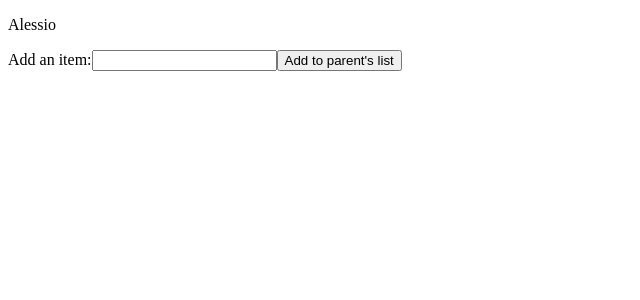
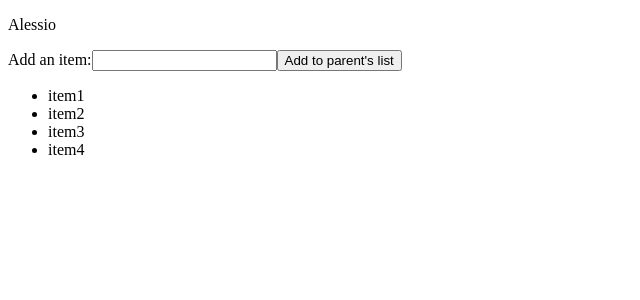
Before and after one commit to Amin23ElKassimi/angular-gamma, an Angular app: page / in a window 1280 px wide. Shown: the top 300 px of the page, without its empty margins (0-640 px from the left). Built offline with nearby package versions, Linux system fonts and the light colour scheme.

Commit message:
Tested And Working comunication From Child To parent

```diff
--- a/src/app/parent/parent.component.html
+++ b/src/app/parent/parent.component.html
@@ -2,3 +2,6 @@
 <app-child [master]="name_user"
 (newItemEvent)="addItem($event)"
 ></app-child>
+<ul>
+    <li *ngFor="let item of items">{{item}}</li>
+  </ul>
--- a/src/app/parent/parent.component.ts
+++ b/src/app/parent/parent.component.ts
@@ -20,12 +20,15 @@ export class ParentComponent implements OnInit {
 
   addItem(newItem: string) {
     this.items.push(newItem);
+    console.log(this.items)
   }
 
 
   constructor() { }
 
   ngOnInit(): void {
+
+
   }
 
 }
```
